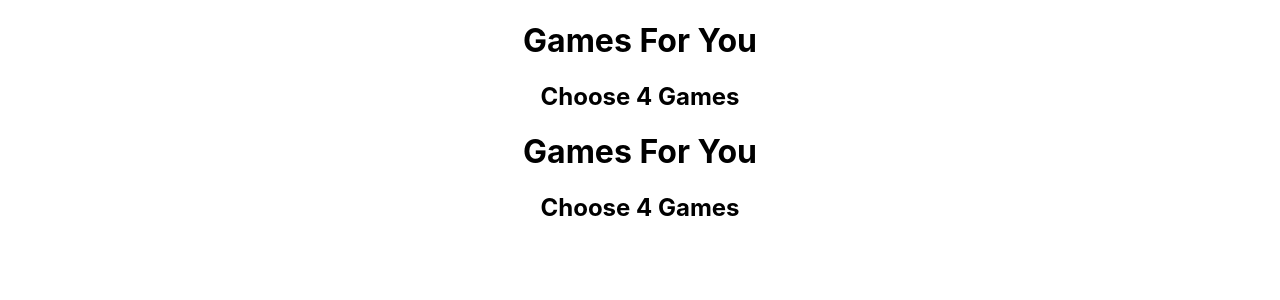
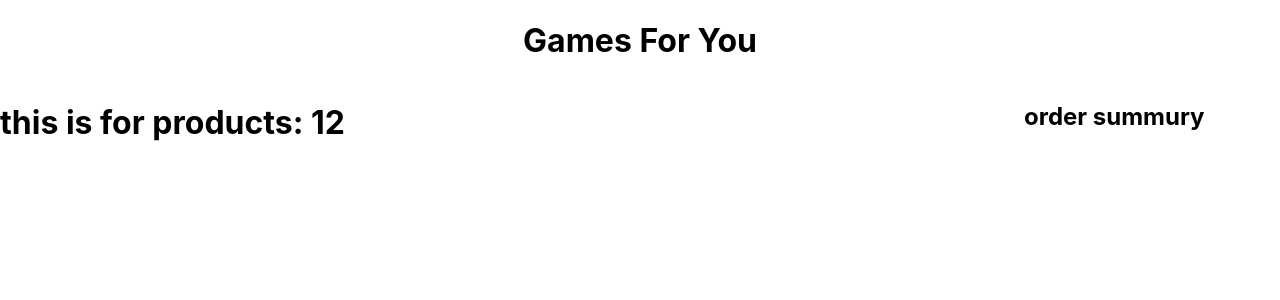
Before and after one commit to MDRahul47/Lucky-assign-8, a React (Create React App) app: page / in a window 1280 px wide. Shown: the top 300 px of the page. Built offline with nearby package versions, Linux system fonts and the light colour scheme.

Commit message:
data-json-add

```diff
--- a/src/App.css
+++ b/src/App.css
@@ -1,6 +1,6 @@
-.App {
+/* .App {
   text-align: center;
-}
+} */
 
 .App-logo {
   height: 40vmin;
--- a/src/App.js
+++ b/src/App.js
@@ -1,12 +1,15 @@
 import logo from './logo.svg';
 import './App.css';
 import Header from './Components/Header/Header';
+import Shop from './Components/Shop/Shop';
+
 
 function App() {
   return (
     <div className="App">
       <Header></Header>
-      <Header></Header>
+      <Shop></Shop>
+
     </div>
   );
 }
--- a/src/Components/Header/Header.css
+++ b/src/Components/Header/Header.css
@@ -0,0 +1,4 @@
+.head{
+    margin: 10px 0px;
+    text-align: center;
+}
--- a/src/Components/Header/Header.js
+++ b/src/Components/Header/Header.js
@@ -1,10 +1,10 @@
 import React from 'react';
+import './Header.css';
 
 const Header = () => {
     return (
-        <div>
+        <div className='head'>
             <h1>Games For You</h1>
-            <h2>Choose 4 Games</h2>
         </div>
     );
 };
--- /dev/null
+++ b/src/Components/Shop/Shop.css
@@ -0,0 +1,4 @@
+.shop-container{
+    display: grid;
+    grid-template-columns: 4fr 1fr;
+}
--- /dev/null
+++ b/src/Components/Shop/Shop.js
@@ -0,0 +1,23 @@
+import React, { useEffect, useState } from 'react';
+import './Shop.css';
+
+const Shop = () => {
+    const [products, setProducts] = useState([]);
+    useEffect(() => {
+        fetch('data.json')
+            .then(res => res.json())
+            .then(data => setProducts(data))
+    }, [])
+    return (
+        <div className='shop-container'>
+            <div className="products-container">
+                <h1>this is for products: {products.length}</h1>
+            </div>
+            <div className="cart-container">
+                <h2>order summury</h2>
+            </div>
+        </div>
+    );
+};
+
+export default Shop; <h1>hlw</h1>
```
Also changed, not shown: src/Components/Cart/Cart.css (added), src/Components/Cart/Cart.js (added), src/Components/Product/Product.css (added), src/Components/Product/Product.js (added).
